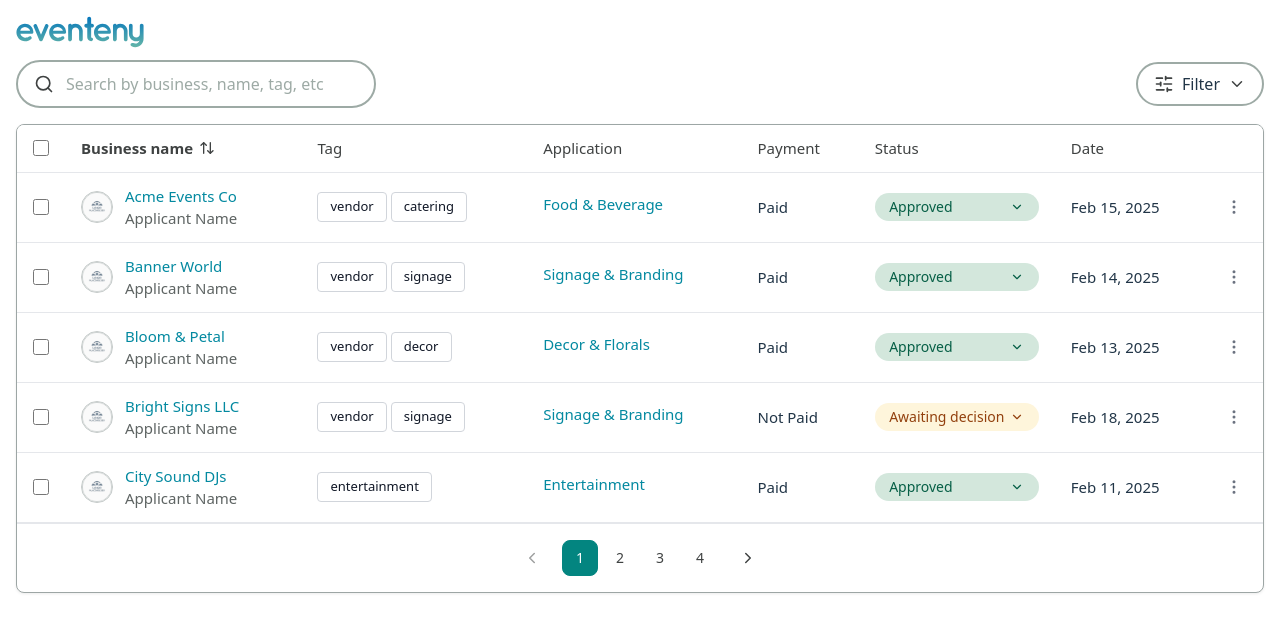
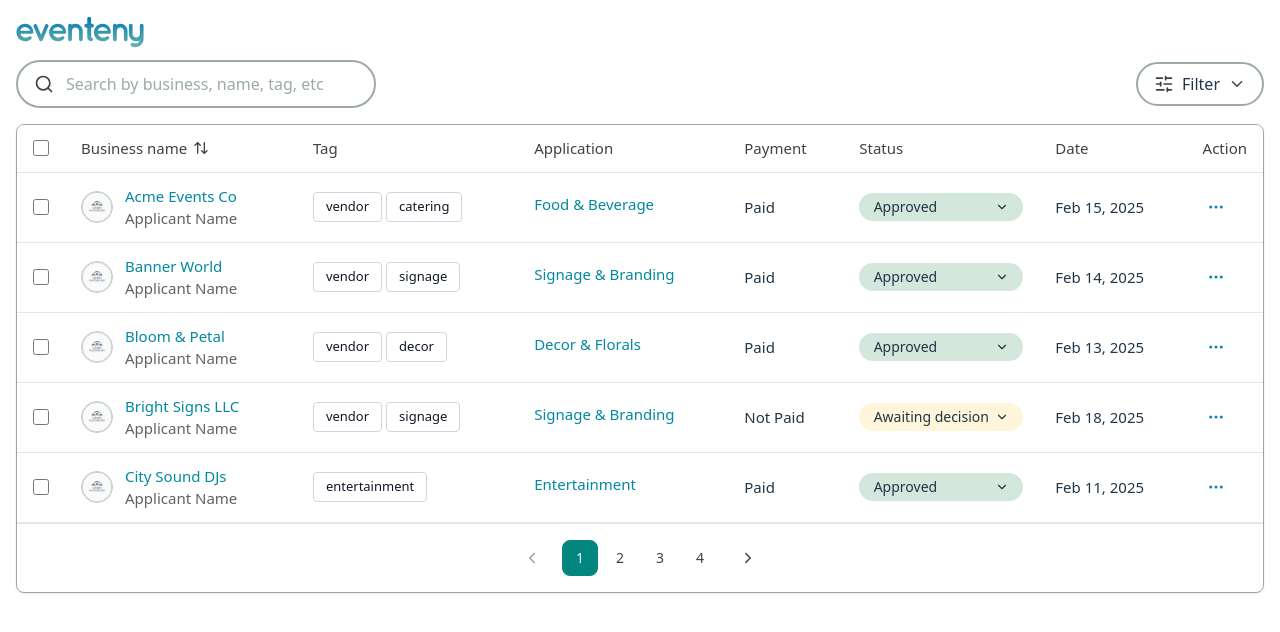
Before and after one commit to nitishahuja/eventeny, a React (Vite) app: page / in a window 1280 px wide. Shown: the top 632 px of the page. Built offline with nearby package versions, Linux system fonts and the light colour scheme.

Commit message:
UX improvememnts

```diff
--- a/src/components/Filters/Filters.css
+++ b/src/components/Filters/Filters.css
@@ -70,8 +70,9 @@
   max-width: 360px;
   background: var(--color-bg);
   border: 1px solid var(--color-border-medium);
-  border-radius: var(--radius-xl);
-  box-shadow: var(--shadow-lg);
+  border-radius: var(--radius-lg);
+  box-shadow: 0px 4px 16px 0px #22222233;
+  padding: 10px;
 }
 
 .filters-panel-inner {
--- a/src/components/Table/Table.css
+++ b/src/components/Table/Table.css
@@ -130,14 +130,14 @@
     gap: 0.75rem;
     padding: 0.75rem 1rem;
     border-bottom: 1px solid var(--color-border-light);
-    font-weight: 500;
+    font-weight: 400;
   }
 
   .table-cards-list {
     display: flex;
     flex-direction: column;
     gap: 0;
-    font-weight: lighter;
+    font-weight: 400;
   }
 
   .table-card {
@@ -183,7 +183,7 @@
 
   .table-card-label {
     font-size: 0.75rem;
-    font-weight: 600;
+    font-weight: 400;
     color: var(--color-text-placeholder);
     text-transform: uppercase;
     letter-spacing: 0.02em;
@@ -214,6 +214,7 @@
   border-collapse: collapse;
   table-layout: auto;
   font-size: 0.9375rem;
+  font-weight: 400;
   min-width: 600px;
 }
 
@@ -229,7 +230,7 @@
 }
 
 .table th {
-  font-weight: 500;
+  font-weight: 400;
   color: var(--color-text-muted);
   background: var(--color-bg);
 }
@@ -285,7 +286,7 @@
   border: none;
   background: none;
   font: inherit;
-  font-weight: 600;
+  font-weight: 400;
   color: inherit;
   cursor: pointer;
   transition: color 0.2s;
@@ -324,7 +325,7 @@
 
 .table-business-applicant {
   display: block;
-  font-weight: lighter;
+  font-weight: 400;
   color: var(--color-text-secondary);
 }
 
@@ -400,27 +401,22 @@
 
 .table-status--awaiting {
   background: var(--color-status-awaiting-bg);
-  color: var(--color-status-awaiting-text);
 }
 
 .table-status--approved {
   background: var(--color-status-approved-bg);
-  color: var(--color-status-approved-text);
 }
 
 .table-status--waitlisted {
   background: var(--color-status-waitlisted-bg);
-  color: var(--color-status-waitlisted-text);
 }
 
 .table-status--rejected {
   background: var(--color-status-rejected-bg);
-  color: var(--color-status-rejected-text);
 }
 
 .table-status--withdrawn {
   background: var(--color-status-withdrawn-bg);
-  color: var(--color-status-withdrawn-text);
 }
 
 .table-cell--action {
@@ -434,7 +430,7 @@
   padding: 0.25rem;
   border: none;
   background: none;
-  color: var(--color-icon-muted);
+  color: var(--color-accent);
   cursor: pointer;
   border-radius: var(--radius-sm);
   transition:
@@ -443,7 +439,7 @@
 }
 
 .table-action-btn:hover {
-  color: var(--color-accent);
+  color: var(--color-accent-strong);
   background: var(--color-accent-tint);
 }
 
@@ -636,6 +632,12 @@
     display: none;
   }
 
+  /* Hide Action header text only; action buttons remain visible */
+  .table th.table-cell--action {
+    font-size: 0;
+    line-height: 0;
+  }
+
   .table-business-avatar {
     width: 28px;
     height: 28px;
--- a/src/components/Table/Table.jsx
+++ b/src/components/Table/Table.jsx
@@ -1,7 +1,7 @@
 import { useState, useMemo, memo } from 'react';
 import {
   ArrowUpDown,
-  MoreVertical,
+  Ellipsis,
   ChevronLeft,
   ChevronRight,
   ChevronDown,
@@ -188,7 +188,7 @@ function Table({ rows = [], loading = false, onViewApplicant }) {
                 Date
               </th>
               <th scope='col' className='table-cell table-cell--action'>
-                <span className='sr-only'>Action</span>
+                Action
               </th>
             </tr>
           </thead>
@@ -285,7 +285,7 @@ function Table({ rows = [], loading = false, onViewApplicant }) {
                       aria-label={`Actions for ${row.businessName}`}
                       aria-haspopup='true'
                     >
-                      <MoreVertical size={18} strokeWidth={2} aria-hidden />
+                      <Ellipsis size={18} strokeWidth={2} aria-hidden />
                     </button>
                   </td>
                 </tr>
@@ -372,7 +372,7 @@ function Table({ rows = [], loading = false, onViewApplicant }) {
                     aria-label={`Actions for ${row.businessName}`}
                     aria-haspopup='true'
                   >
-                    <MoreVertical size={18} strokeWidth={2} aria-hidden />
+                    <Ellipsis size={18} strokeWidth={2} aria-hidden />
                   </button>
                 </div>
                 <div className='table-card-fields'>
```
Also changed, not shown: 1 other file (tests, documents, lock files or other folders).
